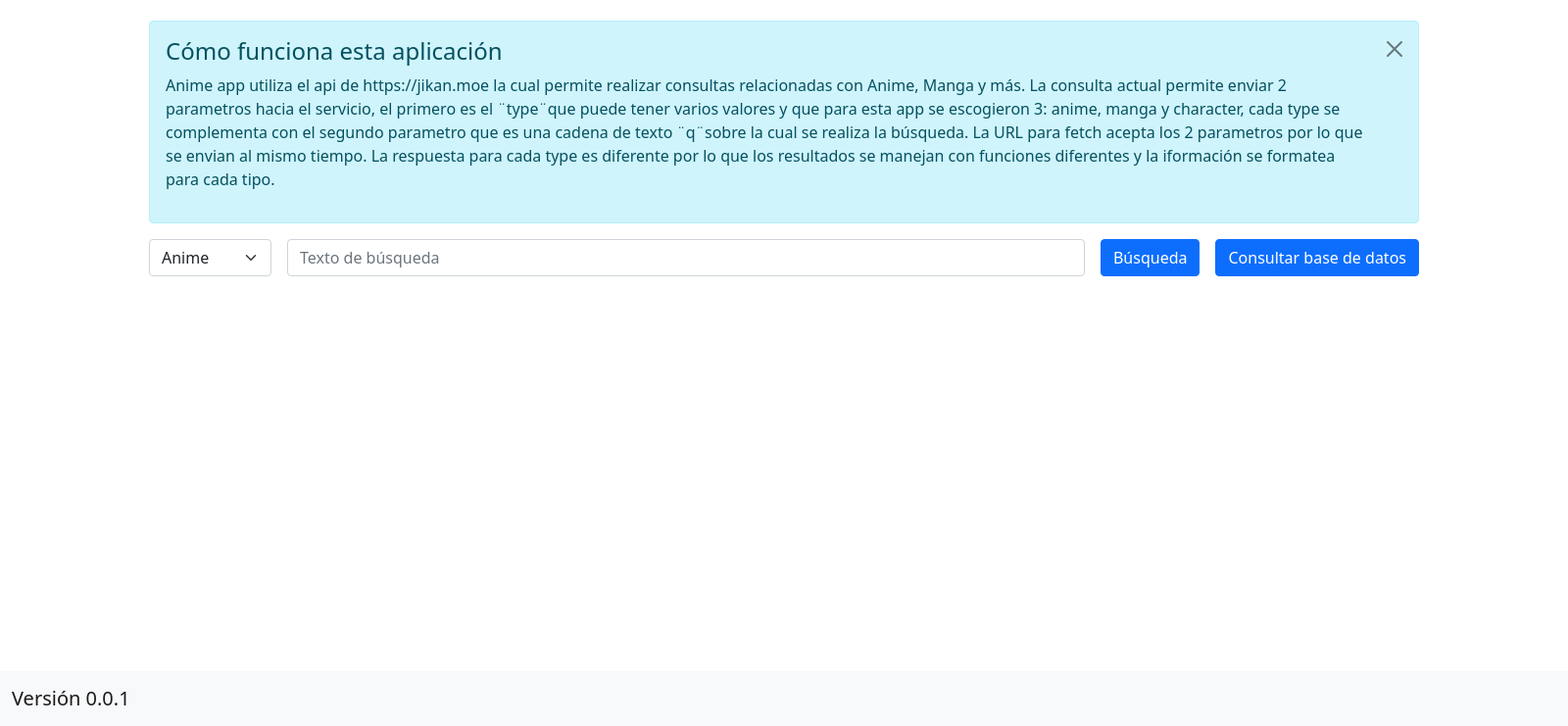
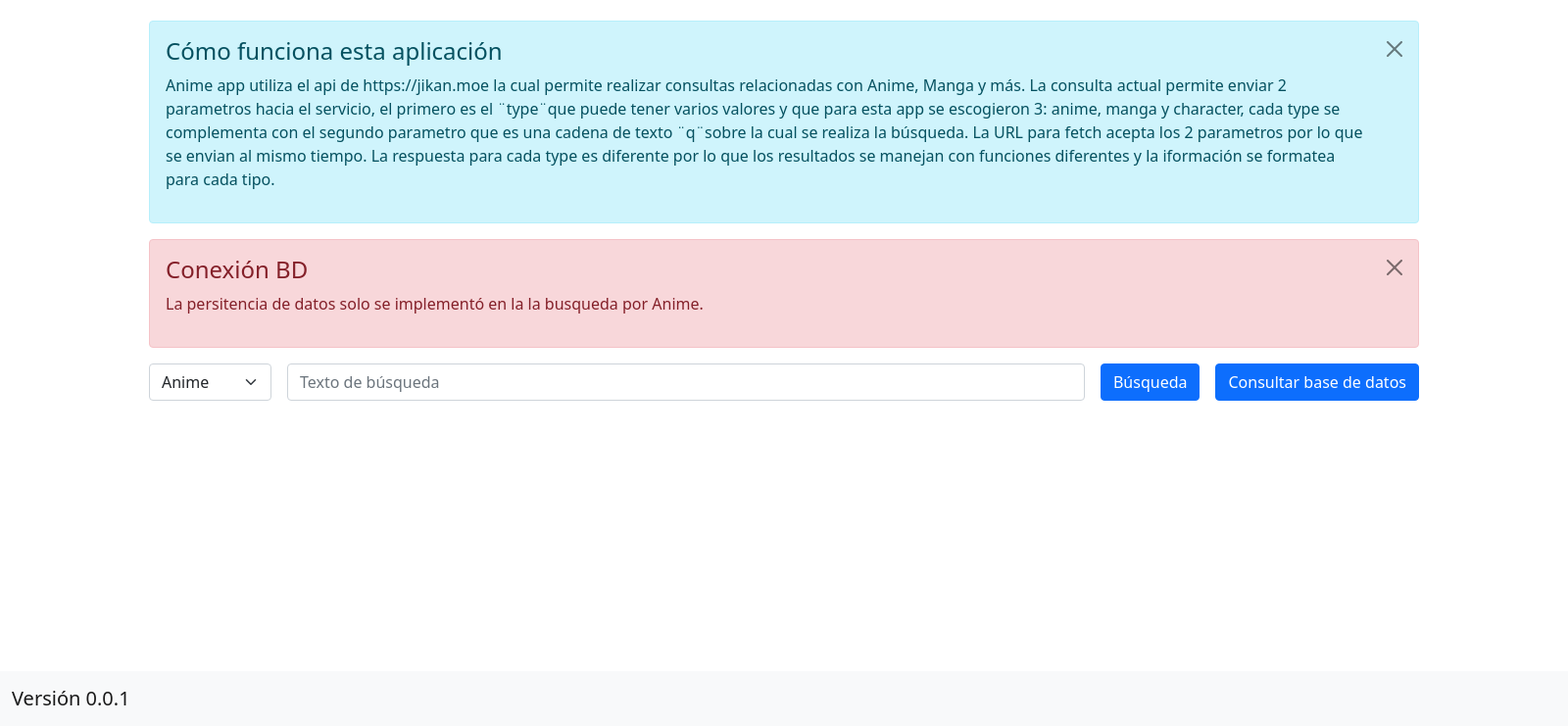
Before and after one commit to sergioraldana/animeapp, an Electron app: page index.html in a window 1600 px wide. Shown: the part 59-800 px from the top of the page at 98% size. Drawn offline with nearby package versions, Linux system fonts and the light colour scheme; no server answers.

Commit message:
index alert

```diff
--- a/index.html
+++ b/index.html
@@ -24,6 +24,13 @@
 
         <h4 class="alert-heading">Cómo funciona esta aplicación</h4>
         <p>Anime app utiliza el api de https://jikan.moe la cual permite realizar consultas relacionadas con Anime, Manga y más. La consulta actual permite enviar 2 parametros hacia el servicio, el primero es el ¨type¨que puede tener varios valores y que para esta app se escogieron 3: anime, manga y character, cada type se complementa con el segundo parametro que es una cadena de texto ¨q¨sobre la cual se realiza la búsqueda. La URL para fetch acepta los 2 parametros por lo que se envian al mismo tiempo. La respuesta para cada type es diferente por lo que los resultados se manejan con funciones diferentes y la iformación se formatea para cada tipo.</p>
+        <button type="button" class="btn-close" data-bs-dismiss="alert" aria-label="Close"></button>
+      </div>
+
+      <div class="alert alert-danger alert-dismissible fade show" role="alert">
+
+        <h4 class="alert-heading">Conexión BD</h4>
+        <p>La persitencia de datos solo se implementó en la la busqueda por Anime.</p>
         <button type="button" class="btn-close" data-bs-dismiss="alert" aria-label="Close"></button>
       </div>
 
```
